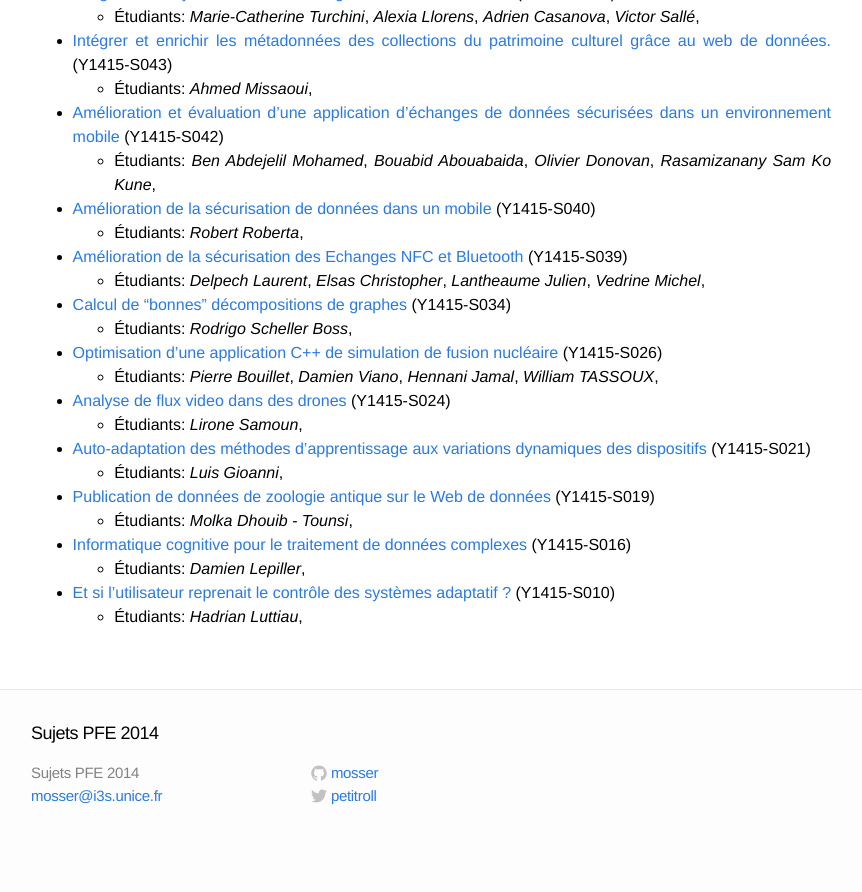
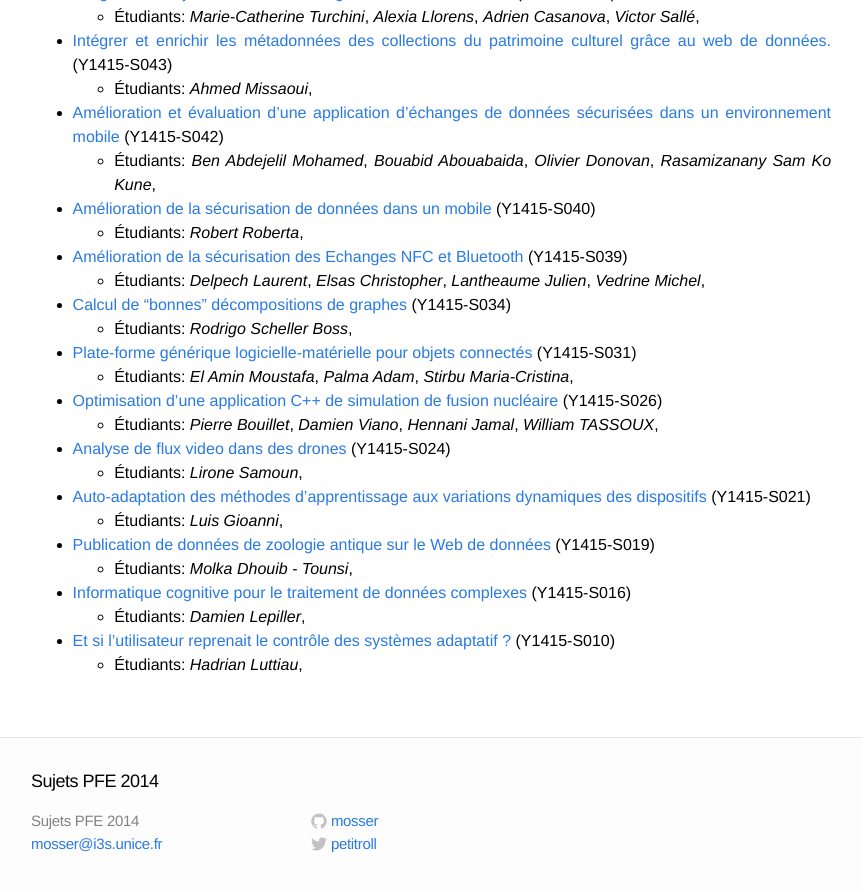
Before and after one commit to gmolines/pfe, a Jekyll site: the page built from index.md, in a window 1280 px wide and 900 px high, scrolled down 939 px. Shown: the top 892 px of the window, without its empty margins (209-1071 px from the left). Built offline with Jekyll 4.4.1, drawn with Linux system fonts in a browser that asks for light colours; before the commit the page ends 1791 px from its top, so only the background shows below that.

Commit message:
Update 2014-09-15-Y1415-S031.markdown

```diff
--- a/_posts/2014-09-15-Y1415-S031.markdown
+++ b/_posts/2014-09-15-Y1415-S031.markdown
@@ -2,7 +2,8 @@
 layout: post
 title: "Plate-forme générique logicielle-matérielle pour objets connectés"
 date: 2014-09-15 13:20:32
-categories: [dispo, iam]
+categories: [oqp, iam]
+students: ["El Amin Moustafa", "Palma Adam", "Stirbu Maria-Cristina"]
 pid: Y1415-S031
 type: Engineering
 contact: Stéphane Lavirotte
```
